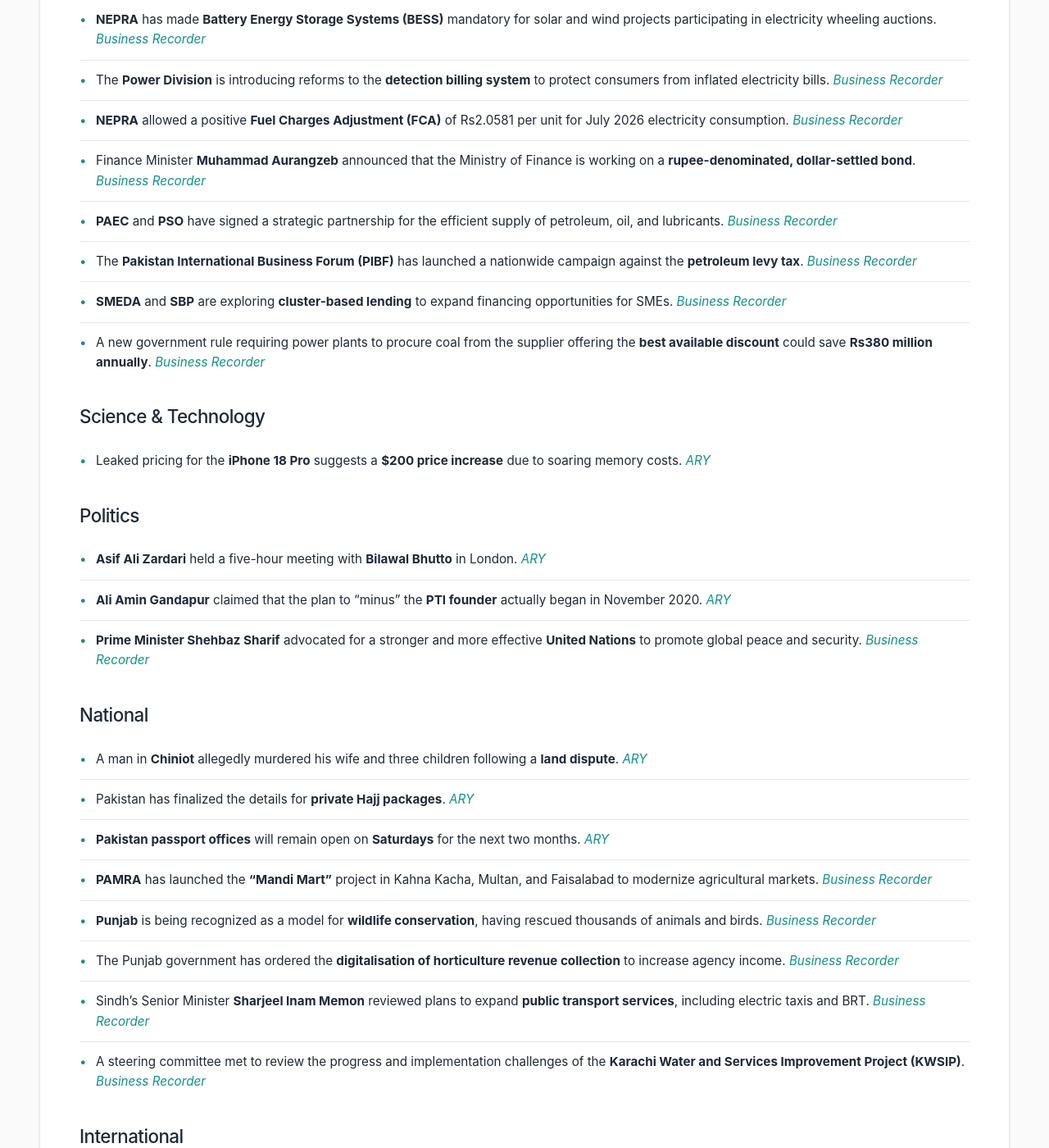
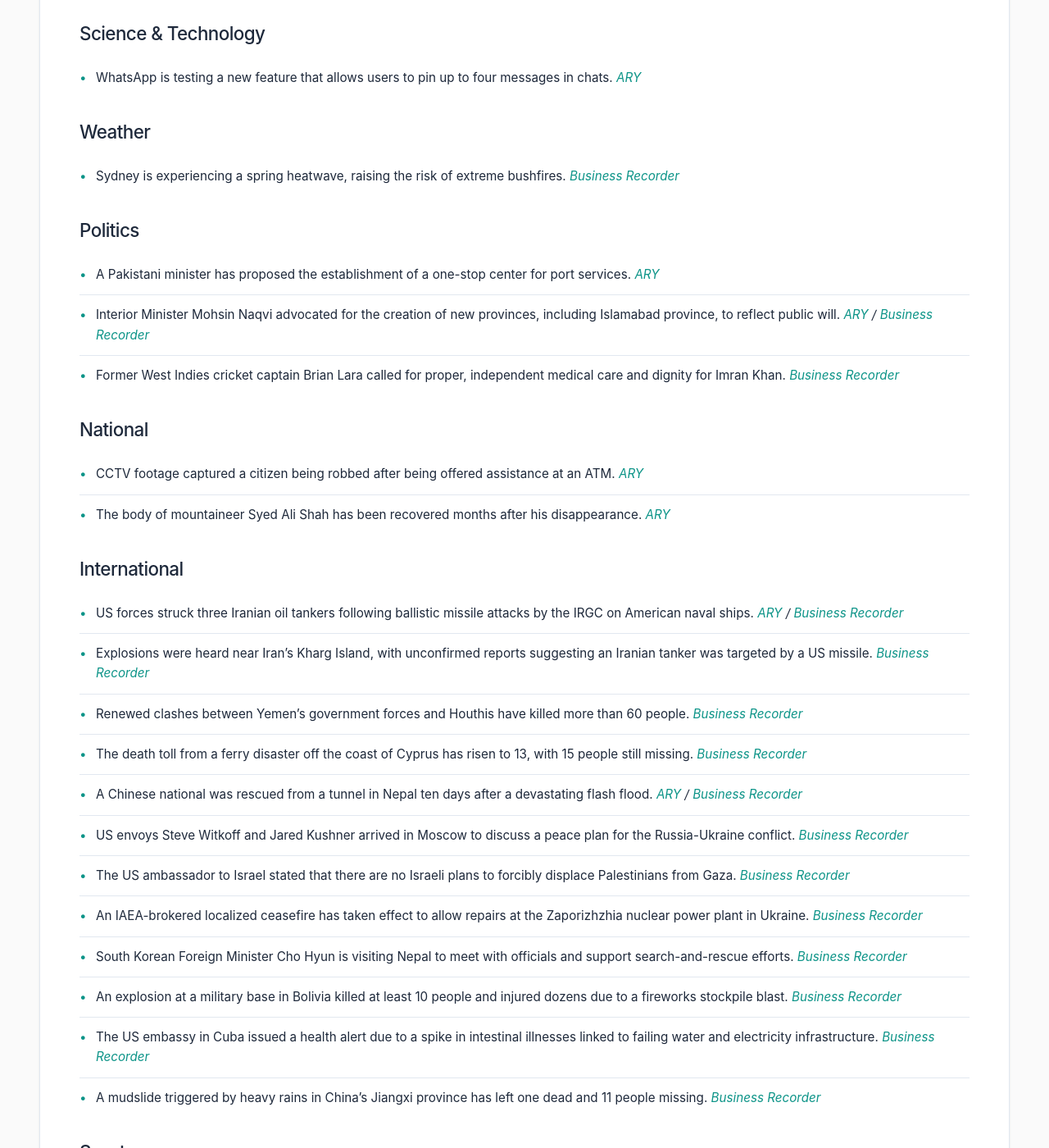
Before and after one commit to zsubzwary/news, a Jekyll site: the page built from en/index.md, in a window 1280 px wide and 1400 px high, scrolled down 702 px. Shown: the whole window at 82% size. Built offline with Jekyll 4.4.1, drawn with Linux system fonts in a browser that asks for light colours; some web fonts are replaced; comment, search, counter and statistics services are not loaded; some of the changed text lies outside the part shown.

Commit message:
DateTime; 2026-09-05T16:04:13.167Z

```diff
--- a/en/index.md
+++ b/en/index.md
@@ -4,50 +4,49 @@ title: Pakistan News Briefing
 lang: en
 ---
 
-Published at: 05-Sep-2026 09:03PKT
+Published at: 05-Sep-2026 21:04PKT
 
 Time to read: 4 mins
 
 ### Economy
-- The **State Bank of Pakistan (SBP)** has rejected reports attempting to link the **Raast** payment system to money laundering. *[ARY](https://arynews.tv/sbp-rejects-reports-linking-raast-to-money-laundering)*
-- **NEPRA** has increased electricity prices through monthly and quarterly adjustments. *[ARY](https://arynews.tv/nepra-raises-electricity-prices-under-monthly-and-quarterly-adjustments)*
-- According to the **FAO**, food price inflation accelerated in August due to the impacts of **drought and global conflicts**. *[Business Recorder](https://www.brecorder.com/news/40438020/weather-war-push-up-food-prices-fao)*
-- **US diesel prices** reached a new record high of **USD 5.85 per gallon**, driven by disruptions from the US-Iran conflict. *[Business Recorder](https://www.brecorder.com/news/40438018/us-diesel-price-hits-new-high)*
-- **Oil prices** are trending toward a weekly gain of over **6 percent** despite a slight slide in recent trading. *[Business Recorder](https://www.brecorder.com/news/40438013/oil-slides-heads-for-weekly-gain)*
-- **NEPRA** has made **Battery Energy Storage Systems (BESS)** mandatory for solar and wind projects participating in electricity wheeling auctions. *[Business Recorder](https://www.brecorder.com/news/40438015/bess-made-mandatory-nepra-approves-amendments-to-electricity-wheeling-auction-process)*
-- The **Power Division** is introducing reforms to the **detection billing system** to protect consumers from inflated electricity bills. *[Business Recorder](https://www.brecorder.com/news/40438017/detection-billing-system-power-division-decides-to-introduce-reforms)*
-- **NEPRA** allowed a positive **Fuel Charges Adjustment (FCA)** of Rs2.0581 per unit for July 2026 electricity consumption. *[Business Recorder](https://www.brecorder.com/news/40438016/positive-fca-allowed-nepra-increases-tariff-by-rs20581unit)*
-- Finance Minister **Muhammad Aurangzeb** announced that the Ministry of Finance is working on a **rupee-denominated, dollar-settled bond**. *[Business Recorder](https://www.brecorder.com/news/40438021/mof-working-on-rupee-denominated-dollar-settled-bond-aurangzeb)*
-- **PAEC** and **PSO** have signed a strategic partnership for the efficient supply of petroleum, oil, and lubricants. *[Business Recorder](https://www.brecorder.com/news/40438035/paec-pso-forge-strategic-partnership-for-efficient-fuel-supply)*
-- The **Pakistan International Business Forum (PIBF)** has launched a nationwide campaign against the **petroleum levy tax**. *[Business Recorder](https://www.brecorder.com/news/40438037/pibf-launches-campaign-against-petroleum-levy)*
-- **SMEDA** and **SBP** are exploring **cluster-based lending** to expand financing opportunities for SMEs. *[Business Recorder](https://www.brecorder.com/news/40438042/smeda-sbp-explore-cluster-based-lending-for-smes)*
-- A new government rule requiring power plants to procure coal from the supplier offering the **best available discount** could save **Rs380 million annually**. *[Business Recorder](https://www.brecorder.com/news/40437975/the-discount-nobody-noticed)*
+- The government has reduced the super tax to 8% as part of broad structural reforms. *[ARY](https://arynews.tv/govt-cut-super-tax-to-8-percent-as-part-of-broad-structural-reforms-says-kiyani)*
+- Americans faced record-high gasoline prices during the Labor Day weekend. *[ARY](https://arynews.tv/americans-hit-with-record-high-labor-day-weekend-gasoline-prices)*
+- Gold prices in Pakistan decreased, with the price per tola reaching Rs465,536. *[Business Recorder](https://www.brecorder.com/news/40438057/gold-price-drops-by-rs2700-per-tola-in-pakistan)*
+- Pakistan's Power Division has resolved 11,695 pending net metering cases. *[Business Recorder](https://www.brecorder.com/news/40438055/power-division-resolves-11695-pending-net-metering-cases)*
+- Foxconn expects its third-quarter performance to outperform market expectations due to strong AI-related demand. *[Business Recorder](https://www.brecorder.com/news/40438053/foxconn-says-third-quarter-to-outperform-market-expectations-on-ai-strength)*
 
 ### Science & Technology
-- Leaked pricing for the **iPhone 18 Pro** suggests a **$200 price increase** due to soaring memory costs. *[ARY](https://arynews.tv/iphone-18-pro-price-leak-suggests-a-200-jump-as-memory-costs-soar)*
+- WhatsApp is testing a new feature that allows users to pin up to four messages in chats. *[ARY](https://arynews.tv/whatsapp-tests-new-limit-to-let-users-pin-up-to-four-messages-in-chats)*
+
+### Weather
+- Sydney is experiencing a spring heatwave, raising the risk of extreme bushfires. *[Business Recorder](https://www.brecorder.com/news/40438048/sydney-sweats-in-spring-hot-spell-faces-extreme-bushfire-risk)*
 
 ### Politics
-- **Asif Ali Zardari** held a five-hour meeting with **Bilawal Bhutto** in London. *[ARY](https://arynews.tv/zardari-meets-bilawal-bhutto-in-london-for-five-hours)*
-- **Ali Amin Gandapur** claimed that the plan to "minus" the **PTI founder** actually began in November 2020. *[ARY](https://arynews.tv/ali-amin-gandapur-claims-minus-pti-founder-plan-began-in-november-2020)*
-- **Prime Minister Shehbaz Sharif** advocated for a stronger and more effective **United Nations** to promote global peace and security. *[Business Recorder](https://www.brecorder.com/news/40438038/pm-for-strong-effective-un-in-promoting-peace-security)*
+- A Pakistani minister has proposed the establishment of a one-stop center for port services. *[ARY](https://arynews.tv/pakistan-minister-proposes-one-stop-center-for-port-services)*
+- Interior Minister Mohsin Naqvi advocated for the creation of new provinces, including Islamabad province, to reflect public will. *[ARY](https://arynews.tv/i-am-the-biggest-proponent-of-islamabad-province-says-mohsin-naqvi) / [Business Recorder](https://www.brecorder.com/news/40438064/naqvi-says-decision-on-new-provinces-must-reflect-public-will)*
+- Former West Indies cricket captain Brian Lara called for proper, independent medical care and dignity for Imran Khan. *[Business Recorder](https://www.brecorder.com/news/40438067/brian-lara-calls-for-proper-independent-medical-care-for-imran-khan)*
 
 ### National
-- A man in **Chiniot** allegedly murdered his wife and three children following a **land dispute**. *[ARY](https://arynews.tv/chiniot-husband-allegedly-kills-wife-and-three-children-over-land-dispute)*
-- Pakistan has finalized the details for **private Hajj packages**. *[ARY](https://arynews.tv/pakistan-finalizes-private-hajj-packages)*
-- **Pakistan passport offices** will remain open on **Saturdays** for the next two months. *[ARY](https://arynews.tv/pakistan-passport-offices-to-open-on-saturdays-for-two-months)*
-- **PAMRA** has launched the **"Mandi Mart"** project in Kahna Kacha, Multan, and Faisalabad to modernize agricultural markets. *[Business Recorder](https://www.brecorder.com/news/40438036/pamra-launches-mandi-mart-project-in-three-cities)*
-- **Punjab** is being recognized as a model for **wildlife conservation**, having rescued thousands of animals and birds. *[Business Recorder](https://www.brecorder.com/news/40438039/punjab-emerging-as-a-model-in-conservation-promotion-of-wildlife)*
-- The Punjab government has ordered the **digitalisation of horticulture revenue collection** to increase agency income. *[Business Recorder](https://www.brecorder.com/news/40438040/punjab-orders-digitalisation-of-horticulture-revenue-collection)*
-- Sindh's Senior Minister **Sharjeel Inam Memon** reviewed plans to expand **public transport services**, including electric taxis and BRT. *[Business Recorder](https://www.brecorder.com/news/40438041/sharjeel-reviews-plans-to-expand-public-transport-services)*
-- A steering committee met to review the progress and implementation challenges of the **Karachi Water and Services Improvement Project (KWSIP)**. *[Business Recorder](https://www.brecorder.com/news/40438044/steering-committee-reviews-progress-of-kwsip)*
+- CCTV footage captured a citizen being robbed after being offered assistance at an ATM. *[ARY](https://arynews.tv/cctv-video-shows-citizen-robbed-after-being-offered-help-at-atm)*
+- The body of mountaineer Syed Ali Shah has been recovered months after his disappearance. *[ARY](https://arynews.tv/mountaineer-syed-ali-shahs-body-recovered-after-months)*
 
 ### International
-- The **US and its allies** are pushing to have the **IAEA** report **Iran** to the UN Security Council regarding nuclear non-proliferation breaches. *[Business Recorder](https://www.brecorder.com/news/40438014/us-allies-want-iaea-board-to-report-iran-to-unsc-diplomats)*
-- The **US Treasury Department** has imposed new **sanctions on Turkish entities** linked to Iran. *[Business Recorder](https://www.brecorder.com/news/40438011/us-targets-turkish-entities-with-iran-related-sanctions)*
-- A major **Houthi offensive** to control the **Bab al-Mandab strait** in the Red Sea has resulted in over **120 deaths**. *[Business Recorder](https://www.brecorder.com/news/40438012/houthi-bid-to-seize-gateway-to-red-sea-leaves-120-dead)*
+- US forces struck three Iranian oil tankers following ballistic missile attacks by the IRGC on American naval ships. *[ARY](https://arynews.tv/us-military-says-it-destroyed-3-iranian-oil-tankers) / [Business Recorder](https://www.brecorder.com/news/40438065/us-strikes-three-iranian-oil-tankers-after-irgc-attack-on-american-naval-ships-central-command-says)*
+- Explosions were heard near Iran's Kharg Island, with unconfirmed reports suggesting an Iranian tanker was targeted by a US missile. *[Business Recorder](https://www.brecorder.com/news/40438056/explosions-heard-near-irans-kharg-island-in-gulf-origin-unknown-fars-news-says)*
+- Renewed clashes between Yemen's government forces and Houthis have killed more than 60 people. *[Business Recorder](https://www.brecorder.com/news/40438063/fresh-yemen-clashes-kill-more-than-60-military-medical-sources)*
+- The death toll from a ferry disaster off the coast of Cyprus has risen to 13, with 15 people still missing. *[Business Recorder](https://www.brecorder.com/news/40438062/death-toll-in-cyprus-ferry-disaster-rises-to-13)*
+- A Chinese national was rescued from a tunnel in Nepal ten days after a devastating flash flood. *[ARY](https://arynews.tv/chinese-national-rescued-from-nepal-tunnel-ten-days-after-flash-flood) / [Business Recorder](https://www.brecorder.com/news/40438061/chinese-national-rescued-from-nepal-tunnel-ten-days-after-flash-flood)*
+- US envoys Steve Witkoff and Jared Kushner arrived in Moscow to discuss a peace plan for the Russia-Ukraine conflict. *[Business Recorder](https://www.brecorder.com/news/40438060/trump-envoys-land-in-moscow-for-russia-ukraine-peace-push)*
+- The US ambassador to Israel stated that there are no Israeli plans to forcibly displace Palestinians from Gaza. *[Business Recorder](https://www.brecorder.com/news/40438059/us-ambassador-says-israel-not-planning-forced-displacement-from-gaza)*
+- An IAEA-brokered localized ceasefire has taken effect to allow repairs at the Zaporizhzhia nuclear power plant in Ukraine. *[Business Recorder](https://www.brecorder.com/news/40438054/localized-ceasefire-in-effect-to-enable-repairs-to-zaporizhzhia-nuclear-plant-iaea-says)*
+- South Korean Foreign Minister Cho Hyun is visiting Nepal to meet with officials and support search-and-rescue efforts. *[Business Recorder](https://www.brecorder.com/news/40438052/south-korean-foreign-minister-to-visit-nepal-during-through-monday)*
+- An explosion at a military base in Bolivia killed at least 10 people and injured dozens due to a fireworks stockpile blast. *[Business Recorder](https://www.brecorder.com/news/40438051/explosion-at-bolivia-military-base-kills-at-least-10-dozens-injured)*
+- The US embassy in Cuba issued a health alert due to a spike in intestinal illnesses linked to failing water and electricity infrastructure. *[Business Recorder](https://www.brecorder.com/news/40438050/us-embassy-issues-health-alert-for-cuba-amid-oil-blockade-sanctions)*
+- A mudslide triggered by heavy rains in China's Jiangxi province has left one dead and 11 people missing. *[Business Recorder](https://www.brecorder.com/news/40438046/one-dead-11-people-missing-after-mudslide-in-chinas-jiangxi-province)*
 
 ### Sports
-- **Mike Hesson** has distanced himself from recent **PCB decisions** regarding Sarfaraz Ahmed and Umar Gul. *[ARY](https://arynews.tv/mike-hesson-distances-himself-from-pcb-decisions-on-sarfaraz-ahmed-and-umar-gul)*
+- Serena and Venus Williams made a celebrated return to the US Open in doubles play despite a first-round exit. *[Business Recorder](https://www.brecorder.com/news/40438049/williams-sisters-us-open-return-becomes-celebration-despite-first-round-exit)*
+- Jessica Pegula advanced to the US Open fourth round after rallying to defeat Leylah Fernandez. *[Business Recorder](https://www.brecorder.com/news/40438047/no-3-jessica-pegula-rallies-from-slow-start-to-reach-us-open-fourth-round)*
 
 ### Health
-- A **Salmonella outbreak** linked to **pumpkin seeds** has infected 81 people in **France**. *[ARY](https://arynews.tv/salmonella-outbreak-linked-to-pumpkin-seeds-infects-81-in-france)*
+- Surgeons at Karachi's NICVD successfully removed a bullet from a 12-year-old's heart. *[ARY](https://arynews.tv/bullet-removed-from-twelve-year-olds-heart-in-karachis-nicvd)*
```
